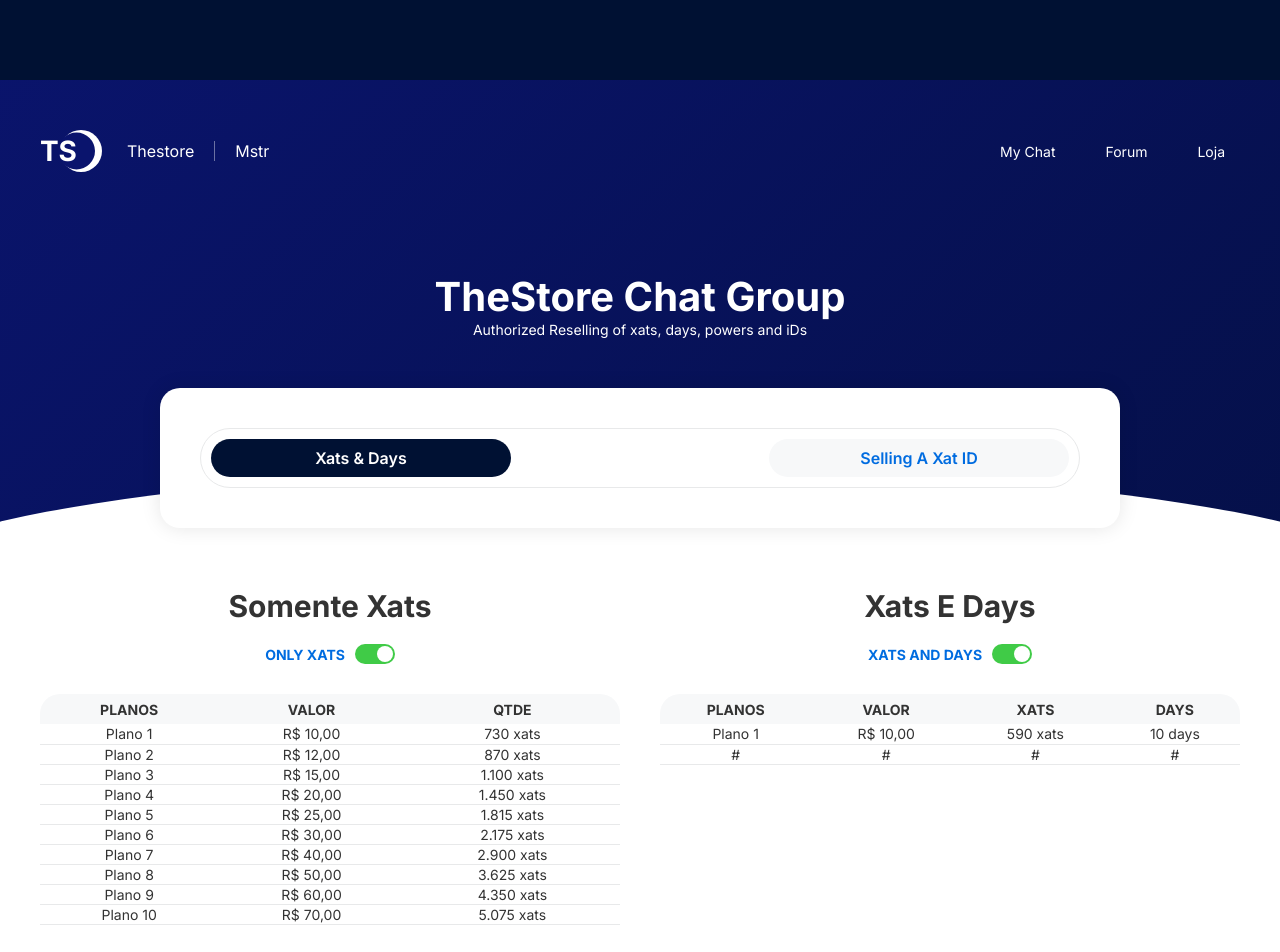
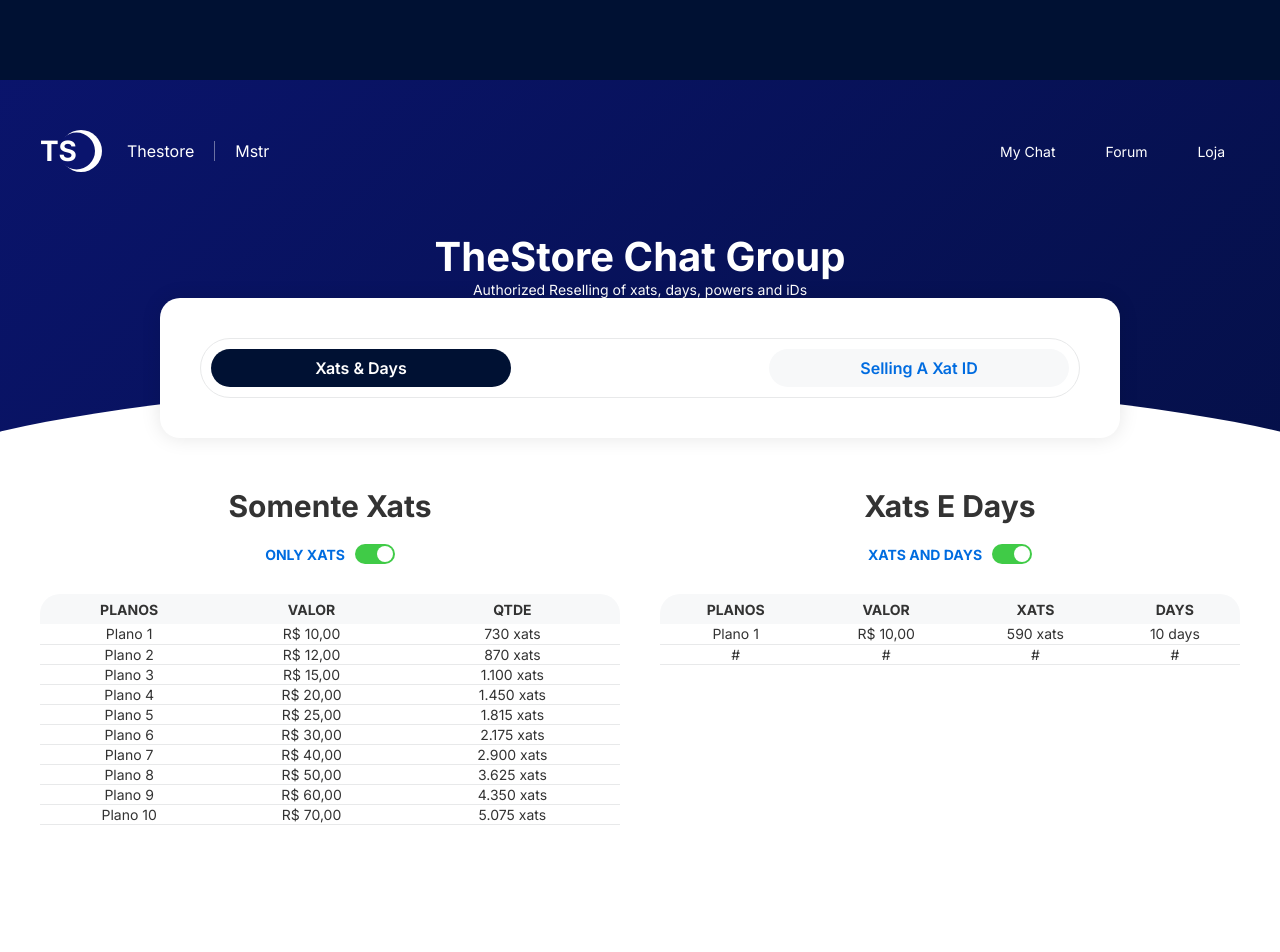
Before and after one commit to TheStore1007/TheStore, a plain HTML site: page index.html in a window 1280 px wide. Shown: the top 952 px of the page. Drawn offline with Linux system fonts and the light colour scheme.

Commit message:
Update index.css

```diff
--- a/assets/css/index.css
+++ b/assets/css/index.css
@@ -193,7 +193,7 @@ button {
 }
 
 .top_lettering{
-      padding: 10rem 0 20rem 0;
+      padding: 6rem 0 15rem 0;
       align-items: center;
 }
 
@@ -265,7 +265,7 @@ button {
 .wrapper_pages{
       position: relative;
       width: 100%;
-      transform: translateY(-14rem);
+      transform: translateY(-15rem);
 }
 
 .ids_page,
```
